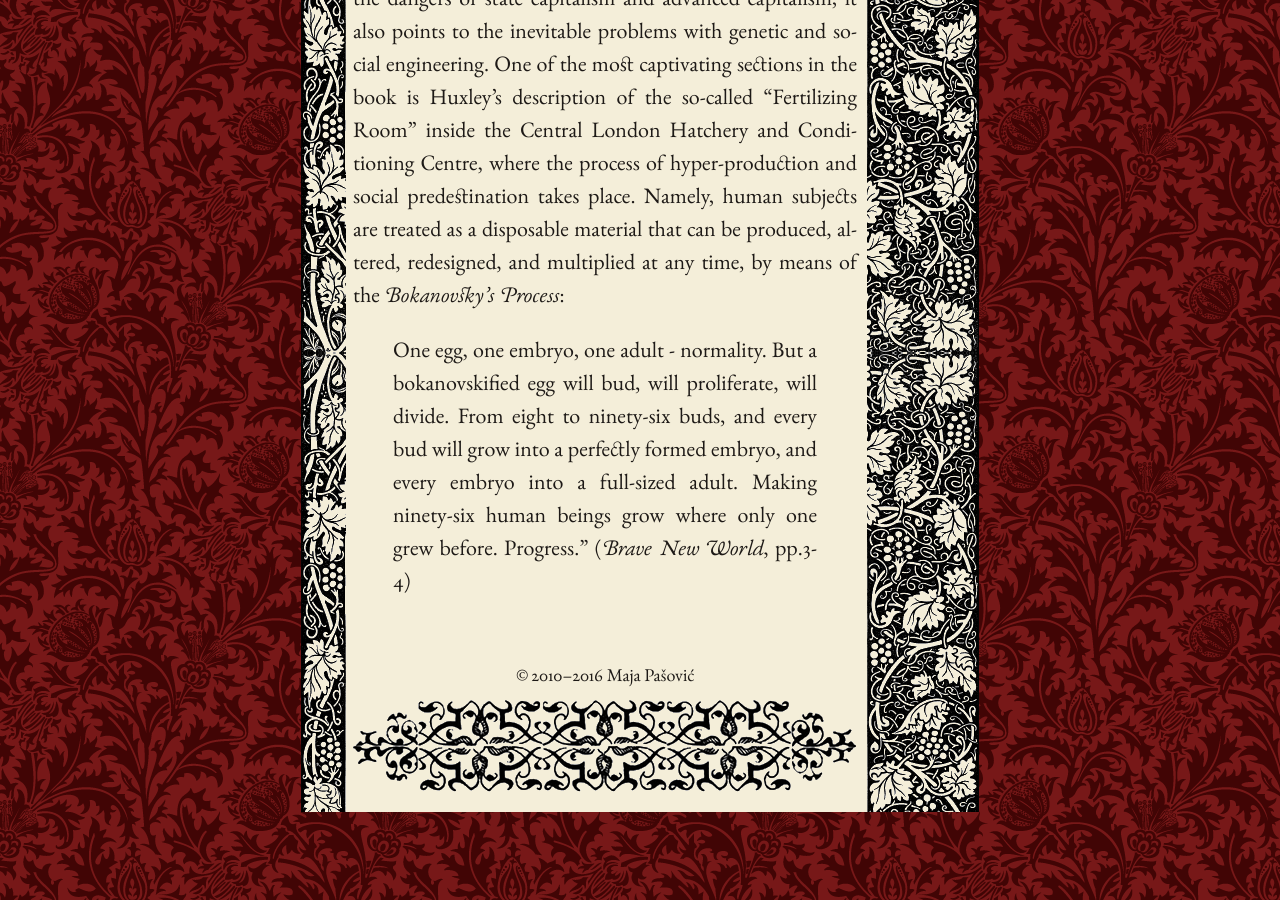
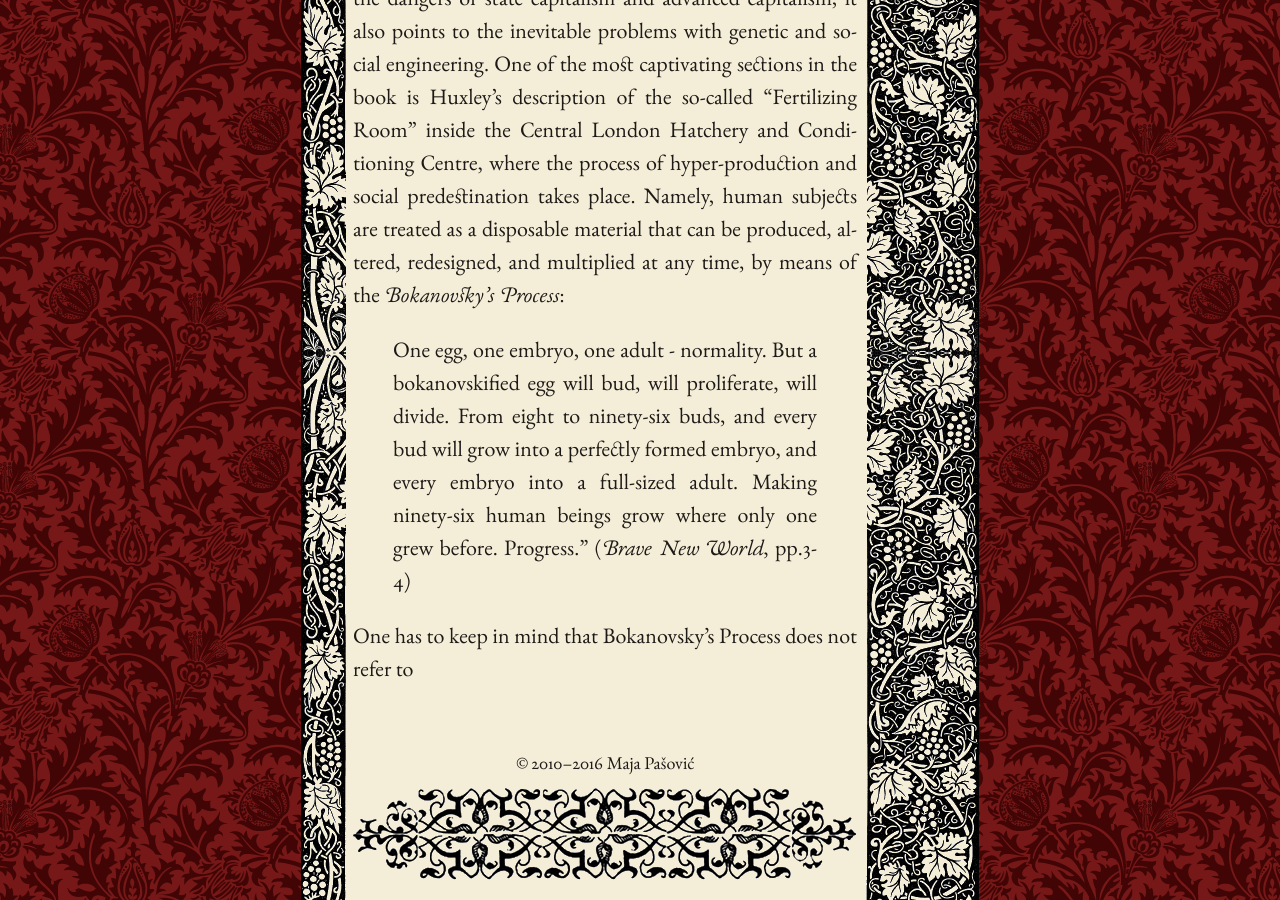
Before and after one commit to mpasovic/majapasovic.org, a Jekyll site: the page built from _posts/2016-03-04-bokanovskified-production-food-and-nutrition-in-modern-age.md, in a window 1280 px wide and 900 px high, scrolled down 2608 px. Built offline with Jekyll 4.4.1, drawn with Linux system fonts in a browser that asks for light colours; nearby versions of some CDN libraries.

Commit message:
Updated 2016-03-04-bokanovskified-production-food-and-nutrition-in-modern-age.md

```diff
--- a/_posts/2016-03-04-bokanovskified-production-food-and-nutrition-in-modern-age.md
+++ b/_posts/2016-03-04-bokanovskified-production-food-and-nutrition-in-modern-age.md
@@ -16,3 +16,5 @@
 *****
 Speaking of the eating habits of modern humans in an economically viable society, I cannot help but think of the beautifully ominous description of hyper-production and consumerism in Aldous Huxley's pioneering work *Brave New World*. While the book itself warns the readers about the dangers of state capitalism and advanced capitalism, it also points to the inevitable problems with genetic and social engineering. One of the most captivating sections in the book is Huxley's description of the so-called "Fertilizing Room" inside the Central London Hatchery and Conditioning Centre, where the process of hyper-production and social predestination takes place. Namely, human subjects are treated as a disposable material that can be produced, altered, redesigned, and multiplied at any time, by means of the *Bokanovsky's Process*:
 > One egg, one embryo, one adult - normality. But a bokanovskified egg will bud, will proliferate, will divide. From eight to ninety-six buds, and every bud will grow into a perfectly formed embryo, and every embryo into a full-sized adult. Making ninety-six human beings grow where only one grew before. Progress." (*Brave New World*, pp.3-4)
+
+One has to keep in mind that Bokanovsky's Process does not refer to
```
